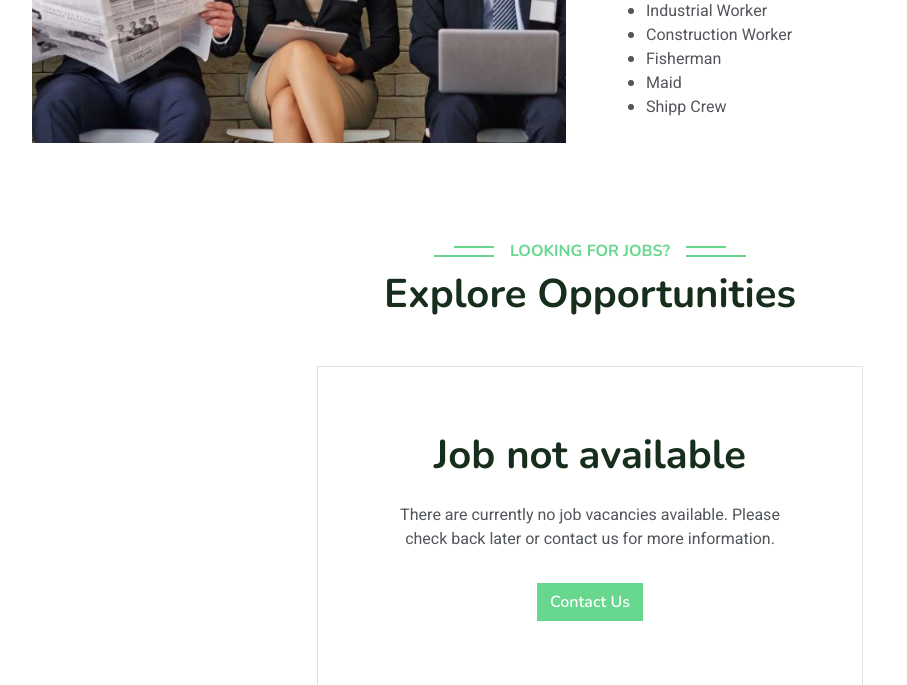
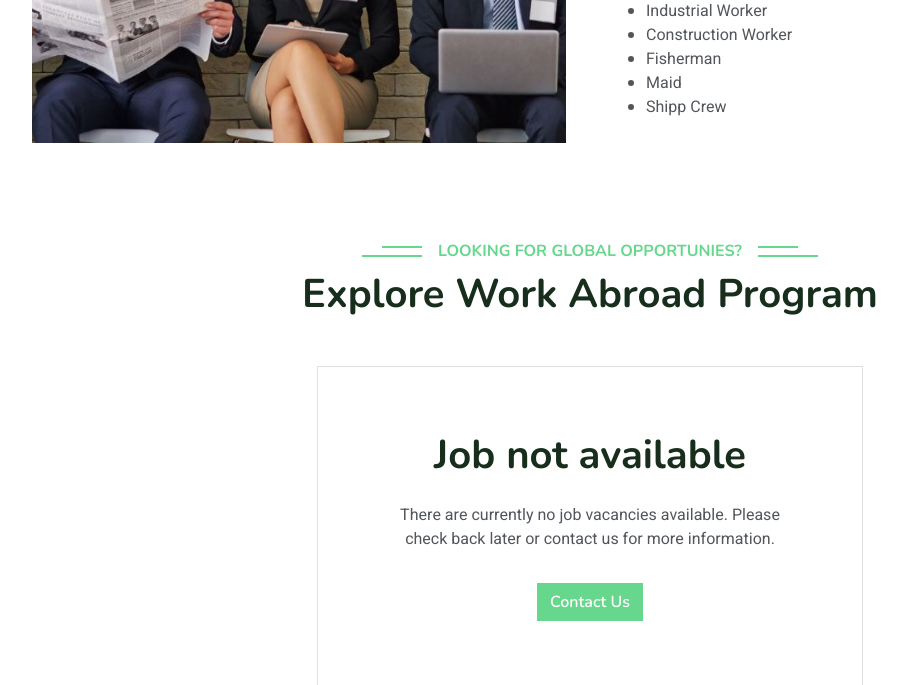
Before and after one commit to kgswhy/talentxid-mx, a PHP site: page / in a window 1280 px wide. Shown: the part 1936-2621 px from the top of the page, without its empty margins (50-957 px from the left). Run offline with PHP 8.4, Linux system fonts and the light colour scheme; data that the repository does not hold is empty; some libraries are stand-ins or nearby versions.

Commit message:
update header section

```diff
--- a/index.php
+++ b/index.php
@@ -283,8 +283,8 @@ require './function/getData.php';
     <div class="container-xxl py-5">
         <div class="container">
             <div class="text-center wow fadeInUp" data-wow-delay="0.1s">
-                <h6 class="section-title bg-white text-center text-primary px-3">Looking for Jobs?</h6>
-                <h1 class="mb-5">Explore Opportunities</h1>
+                <h6 class="section-title bg-white text-center text-primary px-3">Looking for Global Opportunies?</h6>
+                <h1 class="mb-5">Explore Work Abroad Program</h1>
             </div>
             <div class="row g-4 justify-content-center">
                 <?php if (empty($positions)): ?>
```
Also changed, not shown: 1 other file.
